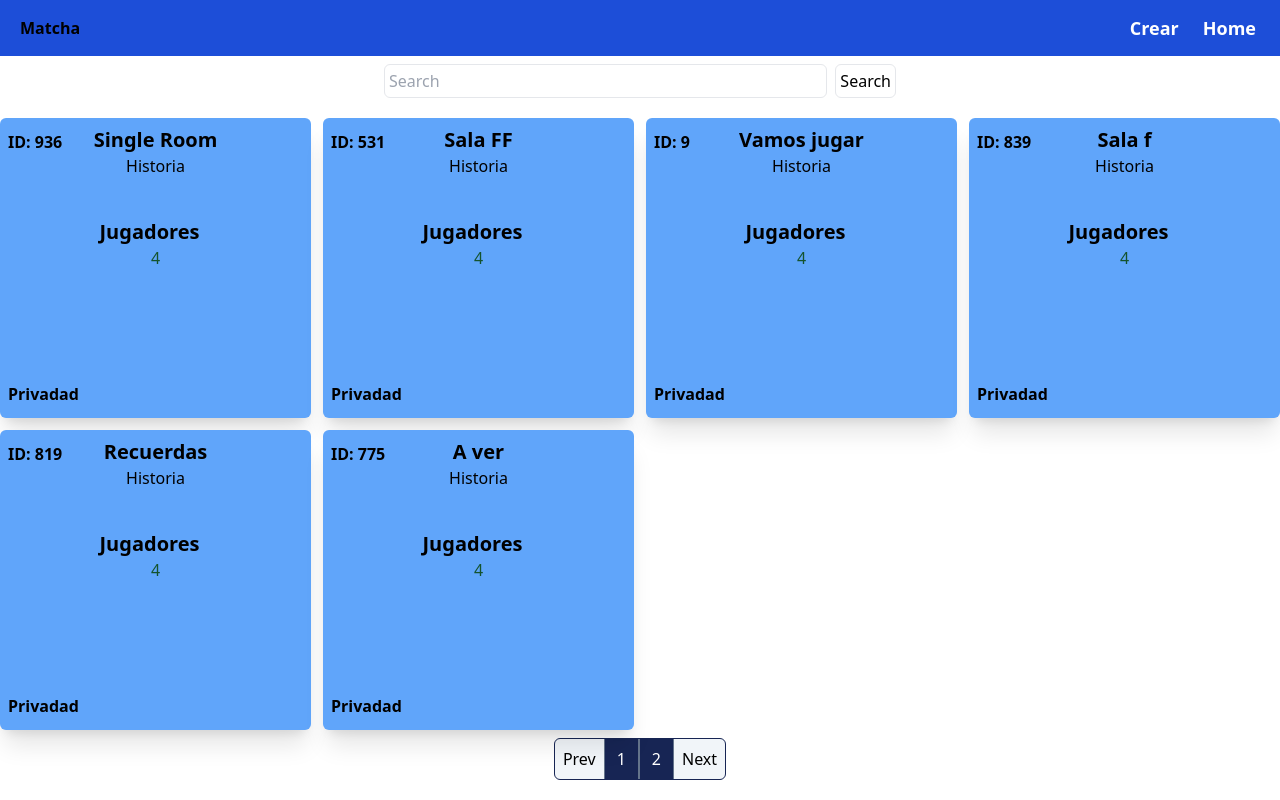
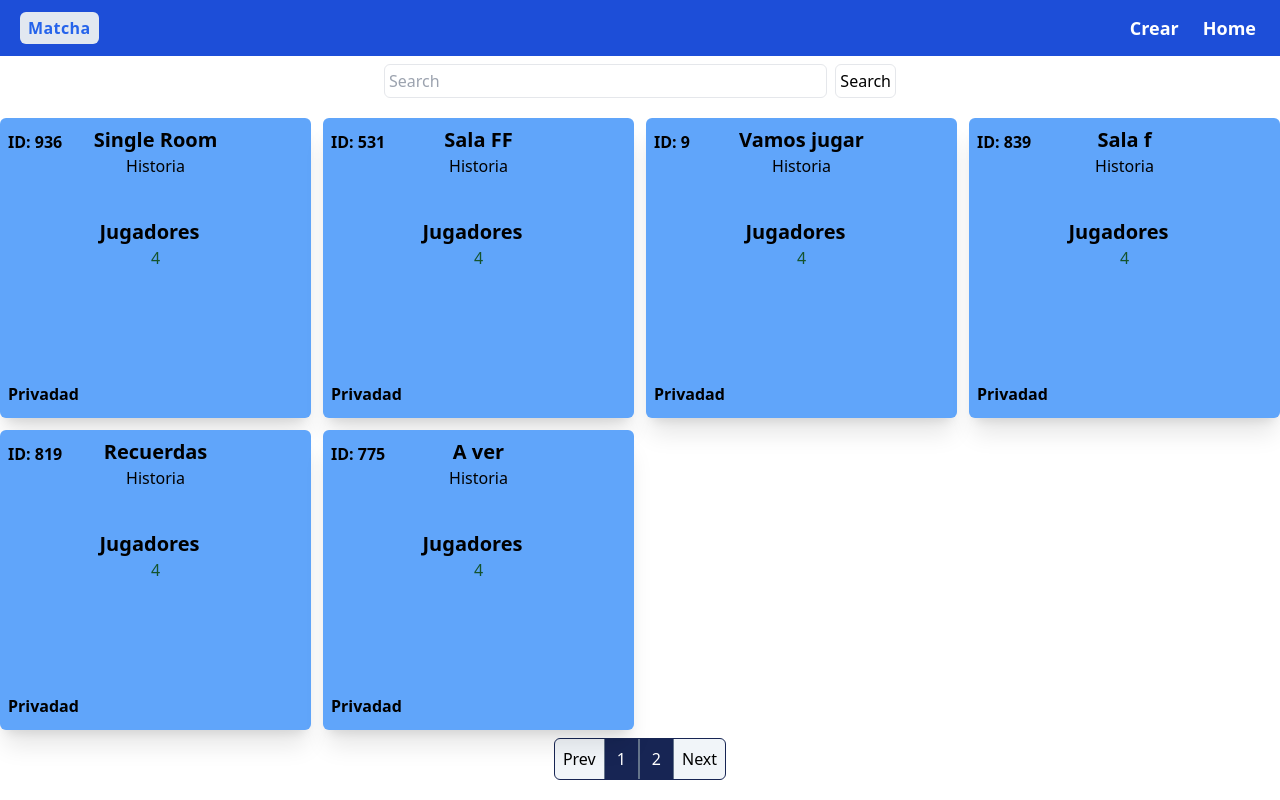
Before and after one commit to LuisArielRetanaHernadez/Memorama, a React (Vite) app: page / in a window 1280 px wide. Built offline with nearby package versions, Linux system fonts and the light colour scheme.

Commit message:
agregando estilos al logo del menu donde le damos un efecto de boton

```diff
--- a/src/layouts/Menu/Menu.layout.jsx
+++ b/src/layouts/Menu/Menu.layout.jsx
@@ -6,8 +6,8 @@ const Menu = () => {
     <>
       <header className="w-full h-14 bg-blue-700">
         <div className="h-full p-5 flex justify-between items-center">
-          <Link className="font-bold">
-            <h1 className="">Matcha</h1>
+          <Link className="text-blue-600 font-bold px-2 py-1 rounded-md bg-slate-200">
+            <h1 className="tracking-wide">Matcha</h1>
           </Link>
           <nav>
             <ul className="flex gap-4">
```
